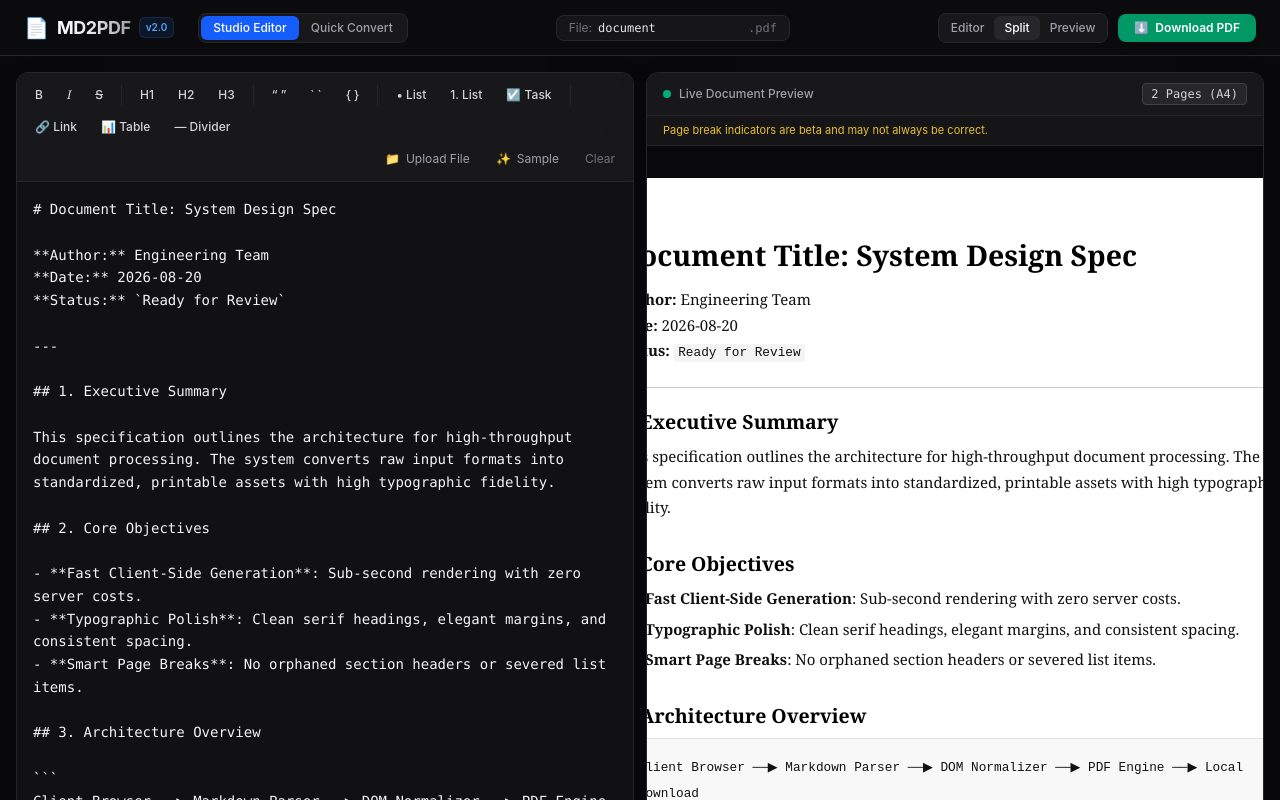
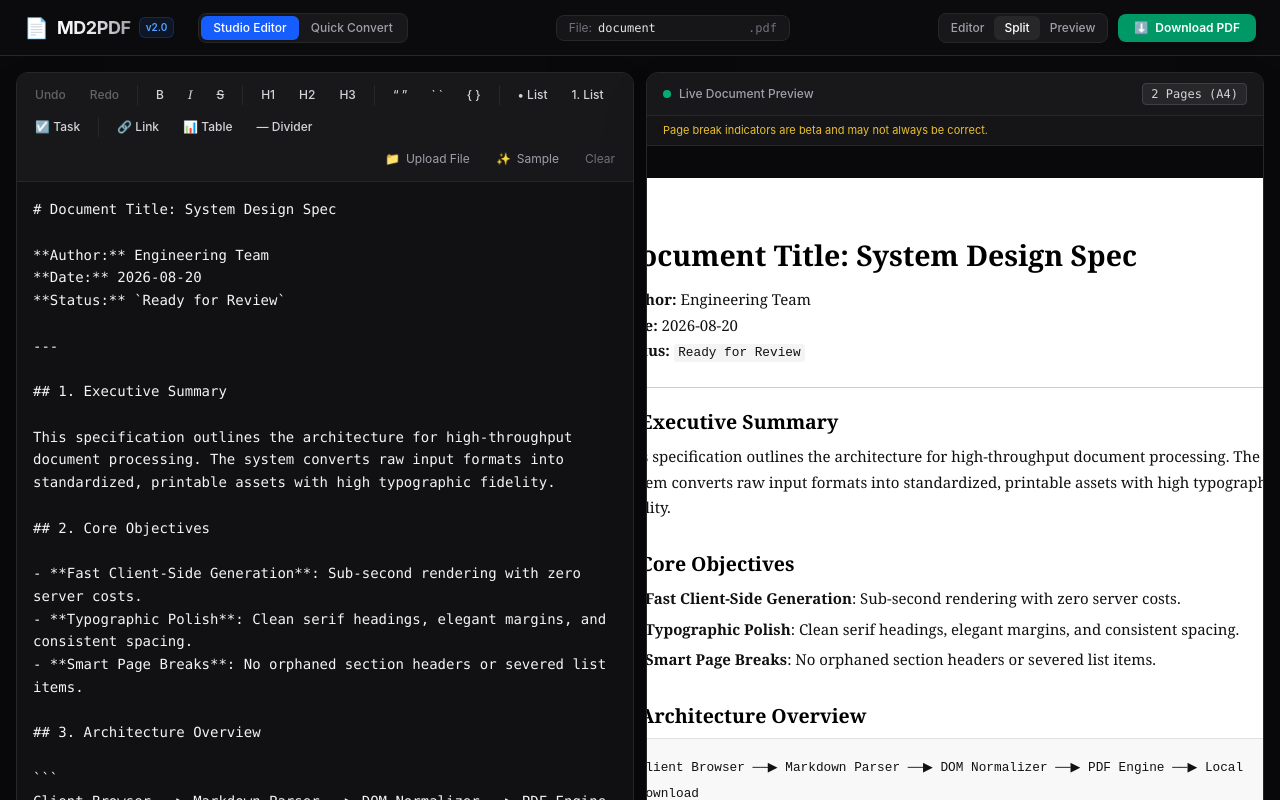
Before and after one commit to Ptalati015/MD2PDF, a React (Vite) app: page / in a window 1280 px wide. Shown: the top 800 px of the page. Built offline with nearby package versions, Linux system fonts and the light colour scheme.

Commit message:
feat: implement undo and redo functionality in MarkdownEditor and Toolbar components

```diff
--- a/src/components/MarkdownEditor.tsx
+++ b/src/components/MarkdownEditor.tsx
@@ -1,4 +1,4 @@
-import React, { useRef, useEffect } from 'react';
+import React, { useRef } from 'react';
 import { Toolbar } from './Toolbar';
 
 interface Props {
@@ -11,6 +11,69 @@ interface Props {
 export function MarkdownEditor({ value, onChange, onUploadFile, onLoadSample }: Props) {
   const textareaRef = useRef<HTMLTextAreaElement>(null);
   const fileInputRef = useRef<HTMLInputElement>(null);
+  const historyRef = useRef<{ value: string; start: number; end: number }[]>([
+    { value, start: 0, end: 0 },
+  ]);
+  const historyIndexRef = useRef(0);
+  const pendingSelectionRef = useRef<{ start: number; end: number } | null>(null);
+
+  const applySelection = () => {
+    const textarea = textareaRef.current;
+    const pending = pendingSelectionRef.current;
+    if (!textarea || !pending) return;
+
+    requestAnimationFrame(() => {
+      textarea.focus();
+      textarea.setSelectionRange(pending.start, pending.end);
+      pendingSelectionRef.current = null;
+    });
+  };
+
+  const pushHistory = (nextValue: string, start: number, end: number) => {
+    const entries = historyRef.current;
+    const index = historyIndexRef.current;
+    const current = entries[index];
+
+    if (current && current.value === nextValue) {
+      current.start = start;
+      current.end = end;
+      return;
+    }
+
+    const trimmed = entries.slice(0, index + 1);
+    trimmed.push({ value: nextValue, start, end });
+
+    // Keep history bounded to avoid unbounded memory growth.
+    if (trimmed.length > 500) trimmed.shift();
+
+    historyRef.current = trimmed;
+    historyIndexRef.current = trimmed.length - 1;
+  };
+
+  const applyValueWithHistory = (nextValue: string, start: number, end: number) => {
+    pushHistory(nextValue, start, end);
+    pendingSelectionRef.current = { start, end };
+    onChange(nextValue);
+    applySelection();
+  };
+
+  const handleUndo = () => {
+    if (historyIndexRef.current <= 0) return;
+    historyIndexRef.current -= 1;
+    const entry = historyRef.current[historyIndexRef.current];
+    pendingSelectionRef.current = { start: entry.start, end: entry.end };
+    onChange(entry.value);
+    applySelection();
+  };
+
+  const handleRedo = () => {
+    if (historyIndexRef.current >= historyRef.current.length - 1) return;
+    historyIndexRef.current += 1;
+    const entry = historyRef.current[historyIndexRef.current];
+    pendingSelectionRef.current = { start: entry.start, end: entry.end };
+    onChange(entry.value);
+    applySelection();
+  };
 
   const handleInsert = (before: string, after: string = '', defaultText: string = '') => {
     const textarea = textareaRef.current;
@@ -23,16 +86,13 @@ export function MarkdownEditor({ value, onChange, onUploadFile, onLoadSample }:
 
     const replacement = `${before}${textToWrap}${after}`;
     const newValue = value.substring(0, start) + replacement + value.substring(end);
-    onChange(newValue);
 
-    setTimeout(() => {
-      textarea.focus();
-      if (selected) {
-        textarea.setSelectionRange(start + before.length, start + before.length + selected.length);
-      } else {
-        textarea.setSelectionRange(start + before.length, start + before.length + defaultText.length);
-      }
-    }, 0);
+    const selectionStart = start + before.length;
+    const selectionEnd = selected
+      ? start + before.length + selected.length
+      : start + before.length + defaultText.length;
+
+    applyValueWithHistory(newValue, selectionStart, selectionEnd);
   };
 
   const handleKeyDown = (e: React.KeyboardEvent<HTMLTextAreaElement>) => {
@@ -52,38 +112,51 @@ export function MarkdownEditor({ value, onChange, onUploadFile, onLoadSample }:
         const lineStart = lastNewline === -1 ? 0 : lastNewline + 1;
         if (value.substring(lineStart, lineStart + 2) === '  ') {
           const updated = value.substring(0, lineStart) + value.substring(lineStart + 2);
-          onChange(updated);
-          setTimeout(() => {
-            textarea.setSelectionRange(Math.max(lineStart, start - 2), Math.max(lineStart, end - 2));
-          }, 0);
+          const nextStart = Math.max(lineStart, start - 2);
+          const nextEnd = Math.max(lineStart, end - 2);
+          applyValueWithHistory(updated, nextStart, nextEnd);
         }
       } else {
         // Indent 2 spaces
         const updated = value.substring(0, start) + '  ' + value.substring(end);
-        onChange(updated);
-        setTimeout(() => {
-          textarea.setSelectionRange(start + 2, start + 2);
-        }, 0);
+        applyValueWithHistory(updated, start + 2, start + 2);
       }
       return;
     }
 
     // Ctrl/Cmd shortcuts
     if (e.ctrlKey || e.metaKey) {
-      if (e.key.toLowerCase() === 'b') {
+      const key = e.key.toLowerCase();
+
+      if (key === 'z' && !e.shiftKey) {
+        e.preventDefault();
+        handleUndo();
+      } else if ((key === 'z' && e.shiftKey) || key === 'y') {
+        e.preventDefault();
+        handleRedo();
+      } else if (key === 'b') {
         e.preventDefault();
         handleInsert('**', '**', 'bold text');
-      } else if (e.key.toLowerCase() === 'i') {
+      } else if (key === 'i') {
         e.preventDefault();
         handleInsert('*', '*', 'italic text');
-      } else if (e.key.toLowerCase() === 'k') {
+      } else if (key === 'k') {
         e.preventDefault();
         handleInsert('[', '](https://example.com)', 'link text');
-      } else if (e.key.toLowerCase() === 'e') {
+      } else if (key === 'e') {
         e.preventDefault();
         handleInsert('`', '`', 'code');
       }
     }
+  };
+
+  const handleTextChange = (nextValue: string, start: number, end: number) => {
+    pushHistory(nextValue, start, end);
+    onChange(nextValue);
+  };
+
+  const handleClear = () => {
+    applyValueWithHistory('', 0, 0);
   };
 
   const handleDrop = (e: React.DragEvent) => {
@@ -122,7 +195,11 @@ export function MarkdownEditor({ value, onChange, onUploadFile, onLoadSample }:
     >
       <Toolbar
         onInsert={handleInsert}
-        onClear={() => onChange('')}
+        onUndo={handleUndo}
+        onRedo={handleRedo}
+        canUndo={historyIndexRef.current > 0}
+        canRedo={historyIndexRef.current < historyRef.current.length - 1}
+        onClear={handleClear}
         onLoadSample={onLoadSample}
         onUploadClick={() => fileInputRef.current?.click()}
       />
@@ -131,7 +208,9 @@ export function MarkdownEditor({ value, onChange, onUploadFile, onLoadSample }:
         <textarea
           ref={textareaRef}
           value={value}
-          onChange={(e) => onChange(e.target.value)}
+          onChange={(e) =>
+            handleTextChange(e.target.value, e.currentTarget.selectionStart, e.currentTarget.selectionEnd)
+          }
           onKeyDown={handleKeyDown}
           placeholder="# Type or paste Markdown here, or drop a .md file..."
           spellCheck={false}
--- a/src/components/Toolbar.tsx
+++ b/src/components/Toolbar.tsx
@@ -1,11 +1,24 @@
 interface Props {
   onInsert: (before: string, after?: string, defaultText?: string) => void;
+  onUndo: () => void;
+  onRedo: () => void;
+  canUndo: boolean;
+  canRedo: boolean;
   onClear: () => void;
   onLoadSample: () => void;
   onUploadClick: () => void;
 }
 
-export function Toolbar({ onInsert, onClear, onLoadSample, onUploadClick }: Props) {
+export function Toolbar({
+  onInsert,
+  onUndo,
+  onRedo,
+  canUndo,
+  canRedo,
+  onClear,
+  onLoadSample,
+  onUploadClick,
+}: Props) {
   const tools = [
     { label: 'B', title: 'Bold (Ctrl+B)', before: '**', after: '**', text: 'bold text', bold: true },
     { label: 'I', title: 'Italic (Ctrl+I)', before: '*', after: '*', text: 'italic text', italic: true },
@@ -31,6 +44,26 @@ export function Toolbar({ onInsert, onClear, onLoadSample, onUploadClick }: Prop
   return (
     <div className="flex items-center flex-wrap gap-1 p-2 bg-zinc-900 border-b border-zinc-800 text-xs">
       <div className="flex items-center flex-wrap gap-1">
+        <button
+          type="button"
+          title="Undo (Ctrl+Z)"
+          onClick={onUndo}
+          disabled={!canUndo}
+          className="px-2.5 py-1.5 rounded-md font-medium transition-colors text-zinc-300 hover:text-white hover:bg-zinc-800 disabled:opacity-40 disabled:cursor-not-allowed"
+        >
+          Undo
+        </button>
+        <button
+          type="button"
+          title="Redo (Ctrl+Y / Shift+Ctrl+Z)"
+          onClick={onRedo}
+          disabled={!canRedo}
+          className="px-2.5 py-1.5 rounded-md font-medium transition-colors text-zinc-300 hover:text-white hover:bg-zinc-800 disabled:opacity-40 disabled:cursor-not-allowed"
+        >
+          Redo
+        </button>
+        <div className="w-px h-5 bg-zinc-800 mx-1" />
+
         {tools.map((t, idx) => {
           if (t.type === 'sep') {
             return <div key={idx} className="w-px h-5 bg-zinc-800 mx-1" />;
```
